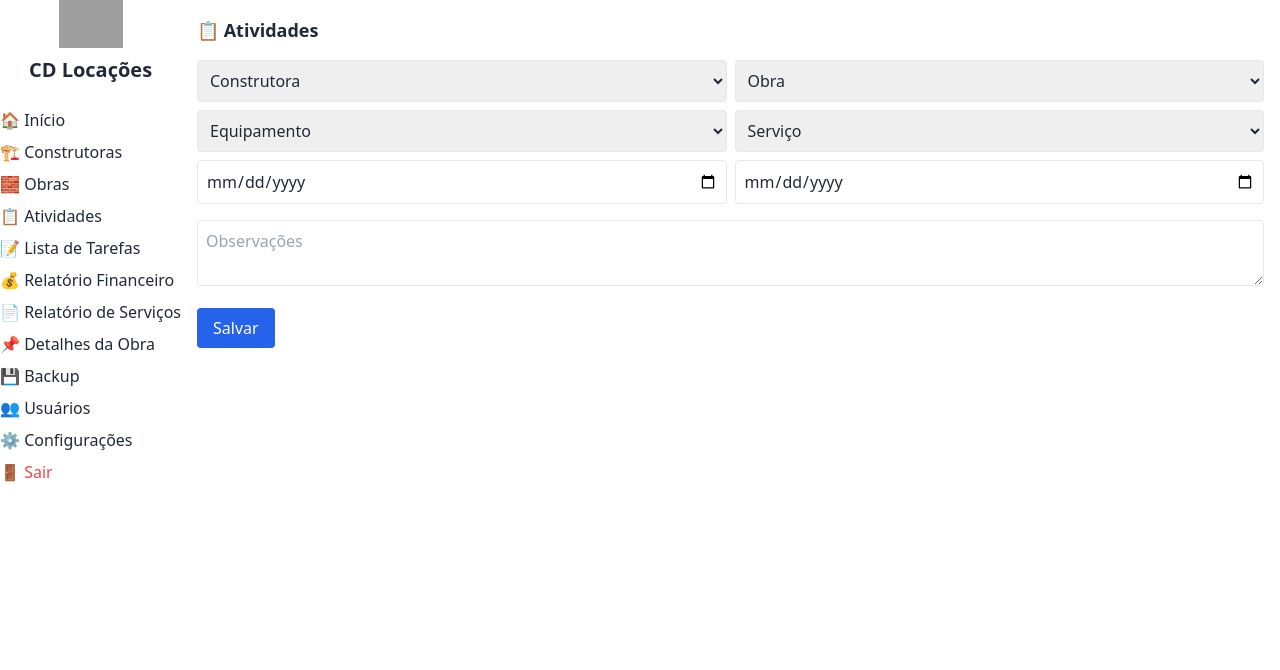
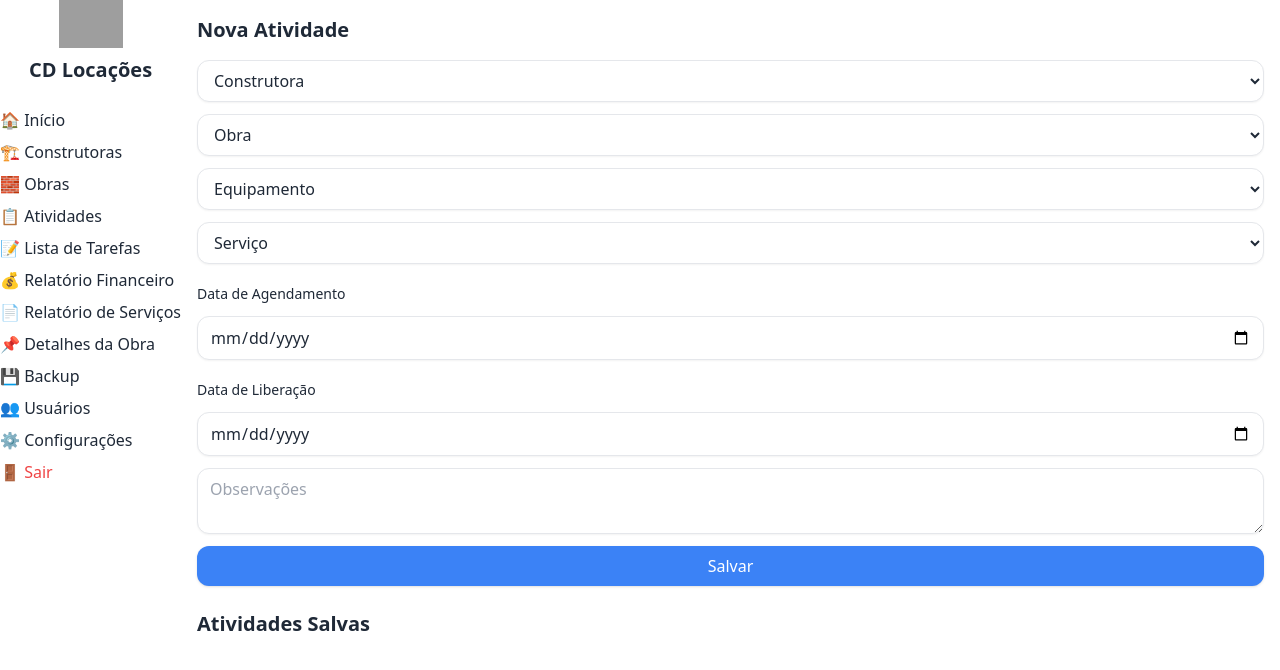
Before and after one commit to CarlosBraga123/CD-Locacoes-1.2, a React (Vite) app: page / in a window 1280 px wide. Both pictures are taken after a click on the button "📋 Atividades". Shown: the top 670 px of the page. Built offline with nearby package versions, Linux system fonts and the light colour scheme; grey boxes are pictures that could not be loaded.

Commit message:
Update Atividades.jsx

```diff
--- a/src/components/Atividades.jsx
+++ b/src/components/Atividades.jsx
@@ -1,3 +1,4 @@
+// Atividades.jsx - Versão corrigida sem erro de fechamento de JSX
 import { useEffect, useState } from "react";
 import { db } from "../firebase";
 import { doc, setDoc } from "firebase/firestore";
@@ -15,6 +16,8 @@ export default function Atividades() {
     equipamento: "",
     servico: "",
     tamanho: "",
+    tamanhoAnterior: "",
+    tamanhoNovo: "",
     ancoragem: "",
     dataAgendamento: "",
     dataLiberacao: "",
@@ -22,56 +25,28 @@ export default function Atividades() {
   });
 
   useEffect(() => {
-    setConstrutoras(JSON.parse(localStorage.getItem("construtoras") || "[]"));
-    setObras(JSON.parse(localStorage.getItem("obras") || "[]"));
-    const atividadesSalvas = JSON.parse(localStorage.getItem("atividades") || "[]");
-    setAtividades(atividadesSalvas);
+    const dadosSalvos = JSON.parse(localStorage.getItem("atividades")) || [];
+    setAtividades(dadosSalvos);
 
-    verificarSincronizacao(atividadesSalvas);
+    const construtorasSalvas = JSON.parse(localStorage.getItem("construtoras")) || [];
+    setConstrutoras(construtorasSalvas);
+
+    const obrasSalvas = JSON.parse(localStorage.getItem("obras")) || [];
+    setObras(obrasSalvas);
   }, []);
 
-  const verificarSincronizacao = (dadosLocais) => {
-    const ultimaSync = localStorage.getItem("ultimaSyncAtividades");
-    const agora = Date.now();
-    const duasHoras = 2 * 60 * 60 * 1000;
-
-    if (!ultimaSync || agora - Number(ultimaSync) > duasHoras) {
-      sincronizarComFirebase(dadosLocais);
-      localStorage.setItem("ultimaSyncAtividades", agora.toString());
-    }
-  };
-
-  const sincronizarComFirebase = async (atividadesLocais) => {
-    try {
-      for (const atividade of atividadesLocais) {
-        const docRef = doc(db, "atividades", atividade.id.toString());
-        await setDoc(docRef, atividade);
-      }
-      console.log("✅ Atividades sincronizadas com Firebase.");
-    } catch (erro) {
-      console.error("Erro ao sincronizar atividades:", erro);
-    }
-  };
-
-  const formatarData = (data) => {
-    if (!data) return "";
-    const [y, m, d] = data.split("-");
-    return `${d}/${m}/${y}`;
-  };
-
   const salvar = () => {
-    const nova = {
+    const novaAtividade = {
       ...form,
       id: form.id || Date.now(),
     };
 
-    const atualizadas = form.id
-      ? atividades.map((a) => (a.id === form.id ? nova : a))
-      : [nova, ...atividades];
+    const novas = form.id
+      ? atividades.map((a) => (a.id === form.id ? novaAtividade : a))
+      : [novaAtividade, ...atividades];
 
-    setAtividades(atualizadas);
-    localStorage.setItem("atividades", JSON.stringify(atualizadas));
-
+    setAtividades(novas);
+    localStorage.setItem("atividades", JSON.stringify(novas));
     setForm({
       id: null,
       construtora: "",
@@ -79,6 +54,8 @@ export default function Atividades() {
       equipamento: "",
       servico: "",
       tamanho: "",
+      tamanhoAnterior: "",
+      tamanhoNovo: "",
       ancoragem: "",
       dataAgendamento: "",
       dataLiberacao: "",
@@ -87,156 +64,265 @@ export default function Atividades() {
   };
 
   const editar = (item) => setForm(item);
-
   const excluir = (id) => {
-    if (confirm("Deseja excluir este registro?")) {
-      const atualizadas = atividades.filter((a) => a.id !== id);
-      setAtividades(atualizadas);
-      localStorage.setItem("atividades", JSON.stringify(atualizadas));
-    }
+    const novas = atividades.filter((a) => a.id !== id);
+    setAtividades(novas);
+    localStorage.setItem("atividades", JSON.stringify(novas));
   };
 
-  const liberar = (id) => {
-    const atualizadas = atividades.map((a) =>
-      a.id === id
-        ? { ...a, dataLiberacao: new Date().toISOString().split("T")[0] }
-        : a
-    );
-    setAtividades(atualizadas);
-    localStorage.setItem("atividades", JSON.stringify(atualizadas));
+  const toggleMateriais = (id) =>
+    setMostrarMateriaisId(mostrarMateriaisId === id ? null : id);
+
+  const calcularMateriais = (tamanho, ancoragem) => {
+    if (!tamanho || !ancoragem) return [];
+    const base = [`Plataforma ${tamanho}m`];
+    if (ancoragem === "Andaime Simples") base.push("Kit Simples");
+    if (ancoragem === "Andaime Duplo") base.push("Kit Duplo");
+    if (ancoragem === "Afastador") base.push("Afastador");
+    return base;
   };
 
-  const materiais = (item) => {
-    const lista = [];
+  const tamanhoSelecionado =
+    form.servico === "Deslocamento" ? form.tamanhoNovo : form.tamanho;
 
-    const pecasBalancinho = JSON.parse(localStorage.getItem("pecasBalancinho") || "{}");
-    const pecasAncoragem = JSON.parse(localStorage.getItem("pecasAncoragem") || "{}");
-
-    if (item.equipamento === "Balancinho") {
-      const peçasTamanho = pecasBalancinho[item.tamanho];
-      if (peçasTamanho) {
-        lista.push(...peçasTamanho.split(",").map(p => p.trim()));
-      }
-      const peçasAncoragem = pecasAncoragem[item.ancoragem];
-      if (peçasAncoragem) {
-        lista.push(...peçasAncoragem.split(",").map(p => p.trim()));
-      }
-    }
-
-    if (item.equipamento === "Mini Grua") {
-      lista.push("Mini Grua completa", "Base", "Cabo de Aço", "Controle");
-    }
-
-    return lista;
-  };
-
-  const enviarWhatsApp = (item) => {
-    const lista = materiais(item).join(", ");
-    const texto = `🚧 ${item.servico} - ${item.equipamento}${
-      item.equipamento === "Balancinho" && item.tamanho ? ` [${item.tamanho}m]` : ""
-    }\nObra: ${item.obra}\nConstrutora: ${item.construtora}\nAgendado: ${formatarData(item.dataAgendamento)}\nLiberado: ${formatarData(item.dataLiberacao) || "—"}\nMateriais: ${lista}`;
-    window.open(`https://wa.me/?text=${encodeURIComponent(texto)}`, "_blank");
-  };
+  const materiais = calcularMateriais(tamanhoSelecionado, form.ancoragem);
 
   return (
-    <div className="p-4 space-y-4">
-      <h2 className="text-lg font-bold">📋 Atividades</h2>
+    <div className="p-4">
+      <h2 className="text-xl font-semibold mb-4">Nova Atividade</h2>
 
-      <div className="grid grid-cols-1 sm:grid-cols-2 gap-2">
-        <select value={form.construtora} onChange={(e) => setForm({ ...form, construtora: e.target.value, obra: "" })} className="border p-2 rounded">
+      <div className="grid gap-3">
+        <select
+          value={form.construtora}
+          onChange={(e) => setForm({ ...form, construtora: e.target.value })}
+          className="w-full rounded-xl border px-3 py-2 shadow-sm bg-white text-gray-800"
+        >
           <option value="">Construtora</option>
           {construtoras.map((c) => (
-            <option key={c.id} value={c.nome}>{c.nome}</option>
+            <option key={c.id}>{c.nome}</option>
           ))}
         </select>
 
-        <select value={form.obra} onChange={(e) => setForm({ ...form, obra: e.target.value })} className="border p-2 rounded">
+        <select
+          value={form.obra}
+          onChange={(e) => setForm({ ...form, obra: e.target.value })}
+          className="w-full rounded-xl border px-3 py-2 shadow-sm bg-white text-gray-800"
+        >
           <option value="">Obra</option>
-          {obras.filter((o) => o.construtora === form.construtora).map((o) => (
-            <option key={o.id} value={o.nome}>{o.nome}</option>
+          {obras
+            .filter((o) => o.construtora === form.construtora)
+            .map((o) => (
+              <option key={o.id}>{o.nome}</option>
             ))}
         </select>
 
-        <select value={form.equipamento} onChange={(e) => setForm({ ...form, equipamento: e.target.value, servico: "", tamanho: "", ancoragem: "" })} className="border p-2 rounded">
+        <select
+          value={form.equipamento}
+          onChange={(e) =>
+            setForm({ ...form, equipamento: e.target.value, ancoragem: "" })
+          }
+          className="w-full rounded-xl border px-3 py-2 shadow-sm bg-white text-gray-800"
+        >
           <option value="">Equipamento</option>
           <option>Balancinho</option>
           <option>Mini Grua</option>
         </select>
 
-        <select value={form.servico} onChange={(e) => setForm({ ...form, servico: e.target.value })} className="border p-2 rounded">
+        <select
+          value={form.servico}
+          onChange={(e) => setForm({ ...form, servico: e.target.value })}
+          className="w-full rounded-xl border px-3 py-2 shadow-sm bg-white text-gray-800"
+        >
           <option value="">Serviço</option>
-          {form.equipamento === "Balancinho" && ["Instalação", "Deslocamento", "Manutenção", "Remoção"].map((s) => <option key={s}>{s}</option>)}
-          {form.equipamento === "Mini Grua" && ["Ascensão", "Instalação", "Manutenção", "Remoção"].map((s) => <option key={s}>{s}</option>)}
+          {form.equipamento === "Mini Grua" ? (
+            <>
+              <option>Ascenção</option>
+              <option>Instalação</option>
+              <option>Manutenção</option>
+              <option>Remoção</option>
+            </>
+          ) : (
+            <>
+              <option>Instalação</option>
+              <option>Deslocamento</option>
+              <option>Manutenção</option>
+              <option>Remoção</option>
+            </>
+          )}
         </select>
 
-        {form.equipamento === "Balancinho" && (
+        {form.equipamento === "Balancinho" &&
+          form.servico !== "" &&
+          form.servico !== "Deslocamento" && (
+            <select
+              value={form.tamanho}
+              onChange={(e) => setForm({ ...form, tamanho: e.target.value })}
+              className="w-full rounded-xl border px-3 py-2 shadow-sm bg-white text-gray-800"
+            >
+              <option value="">Tamanho</option>
+              {[1, 1.5, 2, 3, 4, 5, 6].map((val) => (
+                <option key={val} value={val}>{val}m</option>
+              ))}
+            </select>
+          )}
+
+        {form.servico === "Deslocamento" && (
           <>
-            <select value={form.tamanho} onChange={(e) => setForm({ ...form, tamanho: e.target.value })} className="border p-2 rounded">
-              <option value="">Tamanho</option>
-              {["1", "1.5", "2", "3", "4", "5", "6"].map((t) => (
-                <option key={t}>{t}</option>
+            <select
+              value={form.tamanhoAnterior}
+              onChange={(e) =>
+                setForm({ ...form, tamanhoAnterior: e.target.value })
+              }
+              className="w-full rounded-xl border px-3 py-2 shadow-sm bg-white text-gray-800"
+            >
+              <option value="">Tamanho Anterior</option>
+              {[1, 1.5, 2, 3, 4, 5, 6].map((val) => (
+                <option key={val} value={val}>{val}m</option>
               ))}
             </select>
 
-            <select value={form.ancoragem} onChange={(e) => setForm({ ...form, ancoragem: e.target.value })} className="border p-2 rounded">
+            <select
+              value={form.tamanhoNovo}
+              onChange={(e) =>
+                setForm({ ...form, tamanhoNovo: e.target.value })
+              }
+              className="w-full rounded-xl border px-3 py-2 shadow-sm bg-white text-gray-800"
+            >
+              <option value="">Tamanho Novo</option>
+              {[1, 1.5, 2, 3, 4, 5, 6].map((val) => (
+                <option key={val} value={val}>{val}m</option>
+              ))}
+            </select>
+          </>
+        )}
+
+        {form.equipamento === "Balancinho" && (
+          <select
+            value={form.ancoragem}
+            onChange={(e) => setForm({ ...form, ancoragem: e.target.value })}
+            className="w-full rounded-xl border px-3 py-2 shadow-sm bg-white text-gray-800"
+          >
             <option value="">Ancoragem</option>
             <option>Andaime Simples</option>
             <option>Andaime Duplo</option>
             <option>Afastador</option>
           </select>
-          </>
         )}
 
-        <input type="date" value={form.dataAgendamento} onChange={(e) => setForm({ ...form, dataAgendamento: e.target.value })} className="border p-2 rounded" />
-        <input type="date" value={form.dataLiberacao} onChange={(e) => setForm({ ...form, dataLiberacao: e.target.value })} className="border p-2 rounded" />
+        <label className="text-sm font-medium mt-2">Data de Agendamento</label>
+        <input
+          type="date"
+          value={form.dataAgendamento}
+          onChange={(e) => setForm({ ...form, dataAgendamento: e.target.value })}
+          className="w-full rounded-xl border px-3 py-2 shadow-sm bg-white text-gray-800"
+        />
+
+        <label className="text-sm font-medium mt-2">Data de Liberação</label>
+        <input
+          type="date"
+          value={form.dataLiberacao}
+          onChange={(e) => setForm({ ...form, dataLiberacao: e.target.value })}
+          className="w-full rounded-xl border px-3 py-2 shadow-sm bg-white text-gray-800"
+        />
+
+        <textarea
+          value={form.observacoes}
+          onChange={(e) => setForm({ ...form, observacoes: e.target.value })}
+          placeholder="Observações"
+          className="w-full rounded-xl border px-3 py-2 shadow-sm bg-white text-gray-800"
+        />
+        <button
+          onClick={salvar}
+          className="bg-blue-500 text-white p-2 rounded-xl shadow"
+        >
+          Salvar
+        </button>
       </div>
 
-      <textarea placeholder="Observações" value={form.observacoes} onChange={(e) => setForm({ ...form, observacoes: e.target.value })} className="border p-2 rounded w-full" />
+      <h2 className="text-xl font-semibold mt-6 mb-4">Atividades Salvas</h2>
+      <div className="space-y-4">
+        {atividades.map((item) => {
+          const tamanhoInfo =
+            item.servico === "Deslocamento"
+              ? `Tamanho: ${item.tamanhoAnterior || ""} ➔ ${item.tamanhoNovo || ""}`
+              : `Tamanho: ${item.tamanho || ""}`;
 
-      <button onClick={salvar} className="bg-blue-600 text-white px-4 py-2 rounded">
-        {form.id ? "Atualizar" : "Salvar"}
+          return (
+            <div
+              key={item.id}
+              className="border rounded-xl p-4 shadow flex flex-col gap-2 bg-white"
+            >
+              <strong>{item.servico} - {item.equipamento}</strong>
+              <span>{item.construtora} | {item.obra}</span>
+              <span>{tamanhoInfo}</span>
+              <span>Ancoragem: {item.ancoragem}</span>
+              {item.dataAgendamento && <span>Agendamento: {item.dataAgendamento}</span>}
+              {item.dataLiberacao && <span>Liberação: {item.dataLiberacao}</span>}
+
+              {item.observacoes && (
+                <div className="bg-yellow-100 text-yellow-800 px-3 py-1 rounded text-sm font-medium">
+                  Obs: {item.observacoes}
+                </div>
+              )}
+
+              <div className="flex gap-2 flex-wrap mt-2">
+                {!item.dataLiberacao && (
+                  <button
+                    onClick={() => {
+                      const atualizadas = atividades.map((a) =>
+                        a.id === item.id
+                          ? {
+                              ...a,
+                              dataLiberacao: new Date().toISOString().split("T")[0],
+                            }
+                          : a
+                      );
+                      setAtividades(atualizadas);
+                      localStorage.setItem("atividades", JSON.stringify(atualizadas));
+                    }}
+                    className="bg-white border rounded-xl px-4 py-1 text-green-600 shadow-sm"
+                  >
+                    Liberar
                   </button>
-
-      <ul className="mt-6 space-y-4">
-        {atividades.map((item) => (
-          <li key={item.id} className="border rounded p-3 bg-gray-50 shadow-sm">
-            <div className="flex justify-between items-center">
-              <div>
-                <strong>
-                  {item.servico} - {item.equipamento}
-                  {item.equipamento === "Balancinho" && item.tamanho ? ` [${item.tamanho}m]` : ""}
-                </strong>
-                <br />
-                {item.construtora} / {item.obra} <br />
-                Agendado: {formatarData(item.dataAgendamento)} — Liberado: {formatarData(item.dataLiberacao) || "—"}
-                {item.observacoes?.trim() && (
-                  <p className="mt-1 text-sm text-gray-700">
-                    📝 Observações: {item.observacoes}
-                  </p>
                 )}
-              </div>
-            </div>
-
-            <div className="flex flex-wrap gap-2 mt-3">
-              <button onClick={() => liberar(item.id)} className="bg-green-500 text-white px-3 py-1 rounded-md text-sm">Liberar</button>
-              <button onClick={() => setMostrarMateriaisId(mostrarMateriaisId === item.id ? null : item.id)} className="bg-indigo-500 text-white px-3 py-1 rounded-md text-sm">
-                {mostrarMateriaisId === item.id ? "Ocultar Materiais" : "Ver Materiais"}
+                <button
+                  onClick={() => editar(item)}
+                  className="bg-white border rounded-xl px-4 py-1 text-blue-500 shadow-sm"
+                >
+                  Editar
                 </button>
-              <button onClick={() => enviarWhatsApp(item)} className="bg-green-700 text-white px-3 py-1 rounded-md text-sm">WhatsApp</button>
-              <button onClick={() => editar(item)} className="bg-blue-500 text-white px-3 py-1 rounded-md text-sm">Editar</button>
-              <button onClick={() => excluir(item.id)} className="bg-red-500 text-white px-3 py-1 rounded-md text-sm">Excluir</button>
+                <button
+                  onClick={() => excluir(item.id)}
+                  className="bg-white border rounded-xl px-4 py-1 text-red-500 shadow-sm"
+                >
+                  Excluir
+                </button>
+                <button
+                  onClick={() => toggleMateriais(item.id)}
+                  className="bg-white border rounded-xl px-4 py-1 text-gray-700 shadow-sm"
+                >
+                  {mostrarMateriaisId === item.id
+                    ? "Ocultar Materiais"
+                    : "Ver Materiais"}
+                </button>
               </div>
 
               {mostrarMateriaisId === item.id && (
-              <ul className="mt-2 text-sm list-disc pl-5 text-gray-700">
-                {materiais(item).map((m, i) => (
-                  <li key={i}>{m}</li>
+                <ul className="mt-2 list-disc pl-5 text-sm text-gray-600">
+                  {calcularMateriais(
+                    item.servico === "Deslocamento"
+                      ? item.tamanhoNovo
+                      : item.tamanho,
+                    item.ancoragem
+                  ).map((mat, i) => (
+                    <li key={i}>{mat}</li>
                   ))}
                 </ul>
               )}
-          </li>
-        ))}
-      </ul>
+            </div>
+          );
+        })}
+      </div>
     </div>
   );
 }
```
Lines whose indentation alone changed are shown as unchanged.
